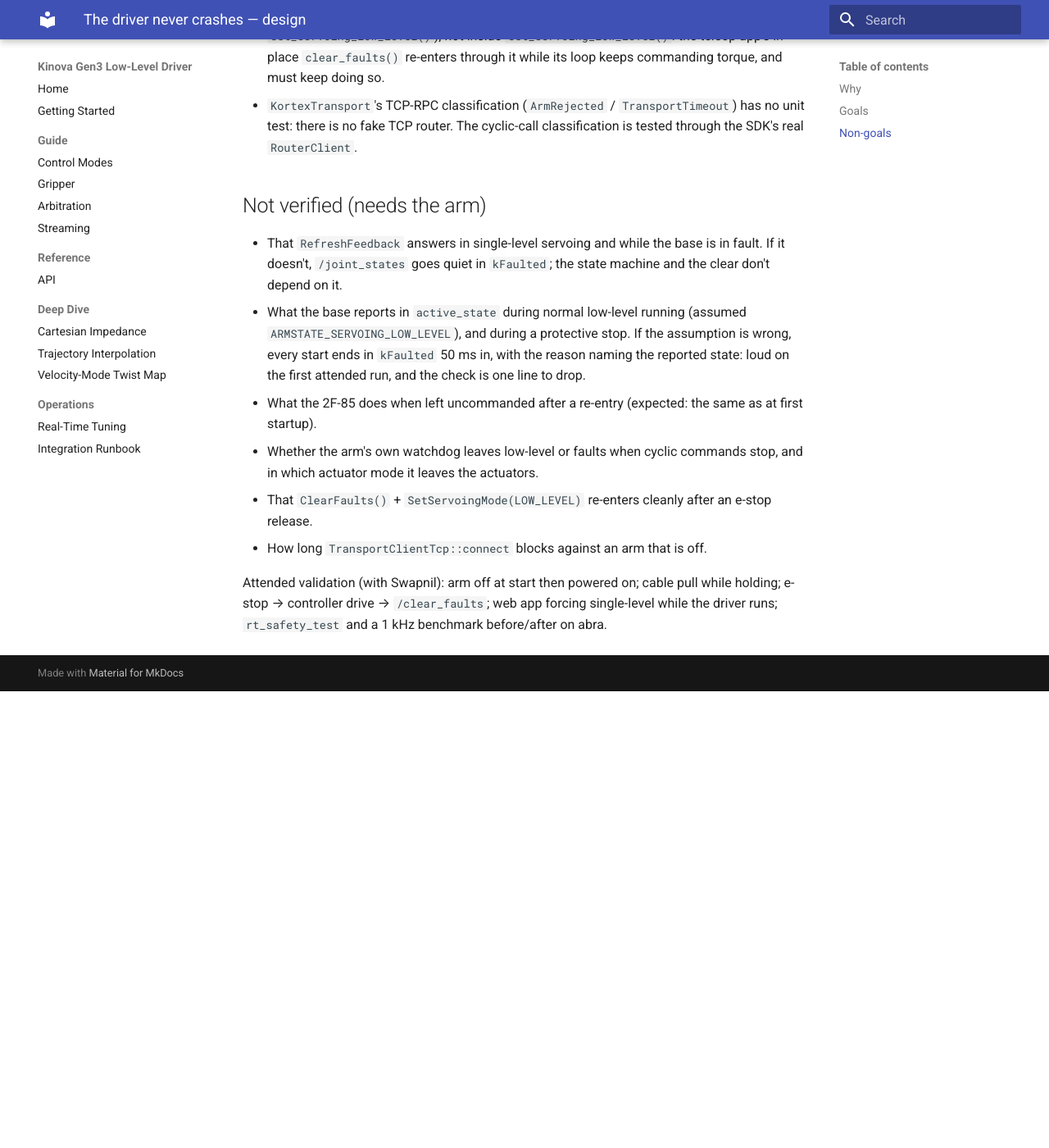
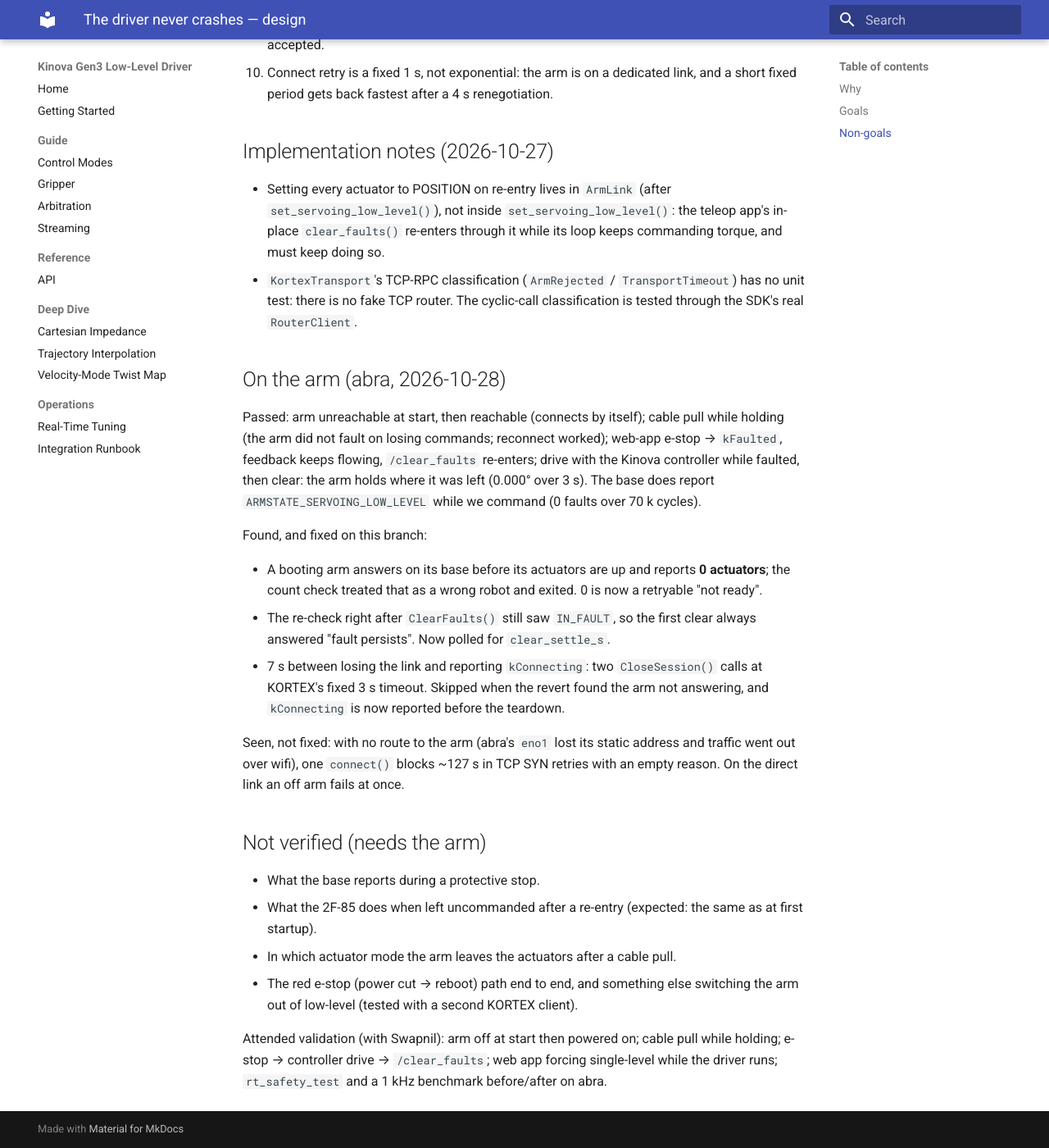
Before and after one commit to rammp-org/kinova-gen3-driver, an MkDocs documentation site: the page built from docs/superpowers/specs/2026-10-27-never-crash-design.md, in a window 1280 px wide and 1400 px high, scrolled down 7904 px. Shown: the whole window at 82% size. Built offline with MkDocs 1.6.1 and Material for MkDocs 9.7.7, drawn with Linux system fonts in a browser that asks for light colours; before the commit the page ends 8747 px from its top, so only the background shows below that; some of the changed text lies outside the part shown.

Commit message:
fix(arm_link): fixes from the first on-arm session
Found on abra 2026-10-28:

- A booting arm reports 0 actuators before its actuators are up; the count
  check treated that as a wrong robot and the driver exited as the arm came on.
  0 is now a retryable "not ready".
- The first /clear_faults after an e-stop always answered "fault persists":
  the arm was re-checked before it had left IN_FAULT. Poll for clear_settle_s.
- A link loss took 7 s to report: two CloseSession() calls at KORTEX's fixed
  3 s timeout. Skipped when the revert found the arm not answering, and
  kConnecting is reported before the teardown.

And Swapnil's call: a link loss while commanding now latches and waits for a
clear. On this cell the red e-stop cuts arm power, so the arm comes back under
its base with an operator possibly driving it from the Kinova controller.

Co-Authored-By: Claude Opus 5.5 <noreply@anthropic.com>
Claude-Session: https://claude.ai/code/session_01QoDtVoSRosPcQH1FLZCBgM

```diff
--- a/docs/superpowers/specs/2026-10-27-never-crash-design.md
+++ b/docs/superpowers/specs/2026-10-27-never-crash-design.md
@@ -89,17 +89,23 @@ Transitions:
 - `kConnecting` → connect succeeds → ask the base its state over TCP
   (`GetArmState`). `ARMSTATE_IN_FAULT` → `kFaulted`. Otherwise enter low-level, set every actuator to POSITION, then
   `kRunning`.
-- `kRunning` → **comms loss** (`CommsLost`, or a timeout entering low-level) →
-  best-effort revert + teardown → `kConnecting`. **No clear needed**: when the
-  link comes back the driver re-enters low-level and holds where the arm is
-  (my call — see Decisions).
+- `kRunning` → **comms loss** (`CommsLost`, or a `TransportTimeout` out of the
+  loop) → `kConnecting`, then best-effort revert + teardown. The loss **latches
+  like a fault**: on reconnect the driver goes to `kFaulted` and waits for a
+  clear (Swapnil, 2026-10-28). On this cell the red e-stop cuts arm power, so the
+  arm comes back rebooted under its base, possibly with an operator driving it
+  from the Kinova controller; taking it back unasked would fight them.
+- `kConnecting` → a timeout **before** the loop ever ran on this connection (an
+  RPC timeout while entering low-level, #59) → teardown, retry, no latch: the
+  driver never commanded the arm, so there is nothing to hand back.
 - `kRunning` → **arm fault** (fault bits in feedback, base state `IN_FAULT`, or
   base no longer reporting `SERVOING_LOW_LEVEL`) or **arm rejected a command**
   (`KDetailedException`) or **any other exception** from the loop → revert to
   base control, keep the session → `kFaulted`, reason recorded.
 - `kFaulted` → explicit clear request → `ClearFaults()` → `GetArmState` no
-  longer `IN_FAULT` → enter low-level → `kRunning`. If the fault persists, stay `kFaulted`
-  and say so.
+  longer `IN_FAULT` within `clear_settle_s` (2 s; the arm takes a moment to leave
+  `IN_FAULT`) → enter low-level → `kRunning`. If the fault persists, stay
+  `kFaulted` and say so.
 - `kFaulted` → the `GetArmState` health poll (2 Hz) fails 3 times in a row →
   teardown → `kConnecting`,
   **fault stays latched**: on reconnect it goes back to `kFaulted`, not
@@ -276,8 +282,10 @@ Swapnil's:
 
 My calls (flagged to Swapnil 2026-10-27, to confirm):
 
-1. A reconnect after comms loss resumes without a clear (holds where the arm
-   is). Only a fault needs a clear.
+1. ~~A reconnect after comms loss resumes without a clear.~~ Overruled by
+   Swapnil 2026-10-28: a loss while commanding latches and waits for a clear,
+   so the e-stop → controller → clear routine works when the e-stop cuts power.
+   A loss before the loop ran still retries on its own.
 2. `connect()`'s silent `ClearFaults()` is removed. An arm already faulted at
    startup waits for a clear.
 3. `/clear_faults` is `std_srvs/Trigger`, not gated by arbitration. The fault is
@@ -306,23 +314,39 @@ My calls (flagged to Swapnil 2026-10-27, to confirm):
   has no unit test: there is no fake TCP router. The cyclic-call
   classification is tested through the SDK's real `RouterClient`.
 
+## On the arm (abra, 2026-10-28)
+
+Passed: arm unreachable at start, then reachable (connects by itself); cable
+pull while holding (the arm did not fault on losing commands; reconnect
+worked); web-app e-stop → `kFaulted`, feedback keeps flowing, `/clear_faults`
+re-enters; drive with the Kinova controller while faulted, then clear: the arm
+holds where it was left (0.000° over 3 s). The base does report
+`ARMSTATE_SERVOING_LOW_LEVEL` while we command (0 faults over 70 k cycles).
+
+Found, and fixed on this branch:
+
+- A booting arm answers on its base before its actuators are up and reports
+  **0 actuators**; the count check treated that as a wrong robot and exited.
+  0 is now a retryable "not ready".
+- The re-check right after `ClearFaults()` still saw `IN_FAULT`, so the first
+  clear always answered "fault persists". Now polled for `clear_settle_s`.
+- 7 s between losing the link and reporting `kConnecting`: two
+  `CloseSession()` calls at KORTEX's fixed 3 s timeout. Skipped when the revert
+  found the arm not answering, and `kConnecting` is now reported before the
+  teardown.
+
+Seen, not fixed: with no route to the arm (abra's `eno1` lost its static
+address and traffic went out over wifi), one `connect()` blocks ~127 s in TCP
+SYN retries with an empty reason. On the direct link an off arm fails at once.
+
 ## Not verified (needs the arm)
 
-- That `RefreshFeedback` answers in single-level servoing and while the base is
-  in fault. If it doesn't, `/joint_states` goes quiet in `kFaulted`; the state
-  machine and the clear don't depend on it.
-- What the base reports in `active_state` during normal low-level running
-  (assumed `ARMSTATE_SERVOING_LOW_LEVEL`), and during a protective stop. If the
-  assumption is wrong, every start ends in `kFaulted` 50 ms in, with the reason
-  naming the reported state: loud on the first attended run, and the check is
-  one line to drop.
+- What the base reports during a protective stop.
 - What the 2F-85 does when left uncommanded after a re-entry (expected: the
   same as at first startup).
-- Whether the arm's own watchdog leaves low-level or faults when cyclic commands
-  stop, and in which actuator mode it leaves the actuators.
-- That `ClearFaults()` + `SetServoingMode(LOW_LEVEL)` re-enters cleanly after an
-  e-stop release.
-- How long `TransportClientTcp::connect` blocks against an arm that is off.
+- In which actuator mode the arm leaves the actuators after a cable pull.
+- The red e-stop (power cut → reboot) path end to end, and something else
+  switching the arm out of low-level (tested with a second KORTEX client).
 
 Attended validation (with Swapnil): arm off at start then powered on; cable pull
 while holding; e-stop → controller drive → `/clear_faults`; web app forcing
```
Also changed, not shown: CHANGELOG.md (+5 -3 lines), docs/integration-runbook.md (+8 -6 lines), docs/reference/api.md (+5 -3 lines), 6 other files.
